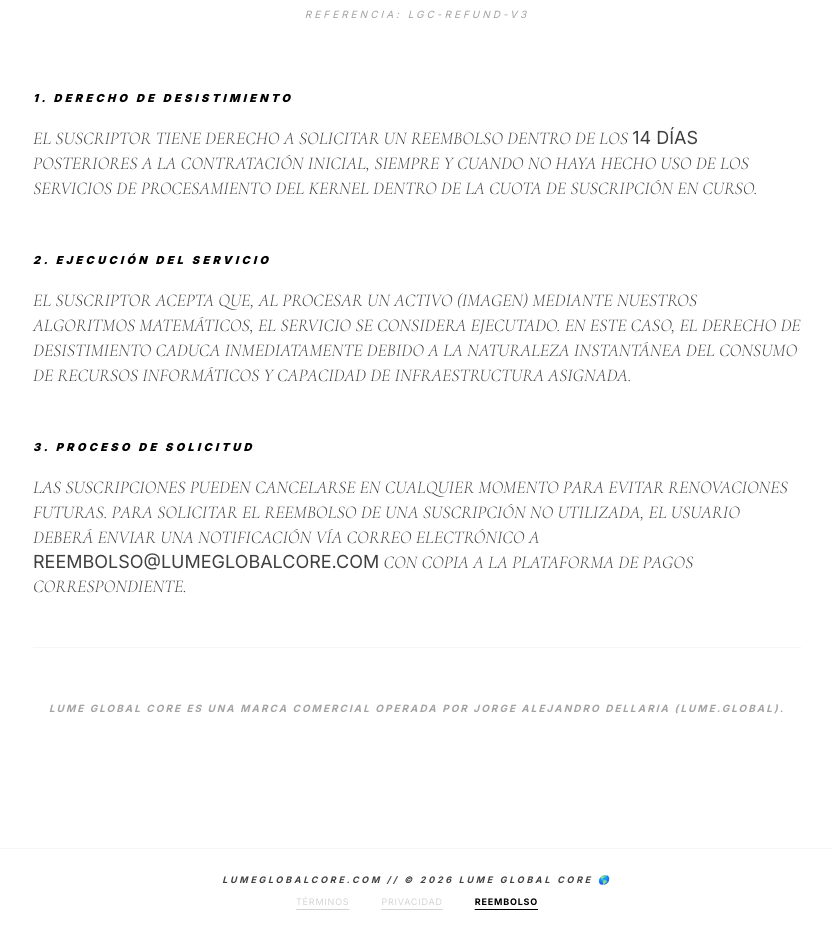
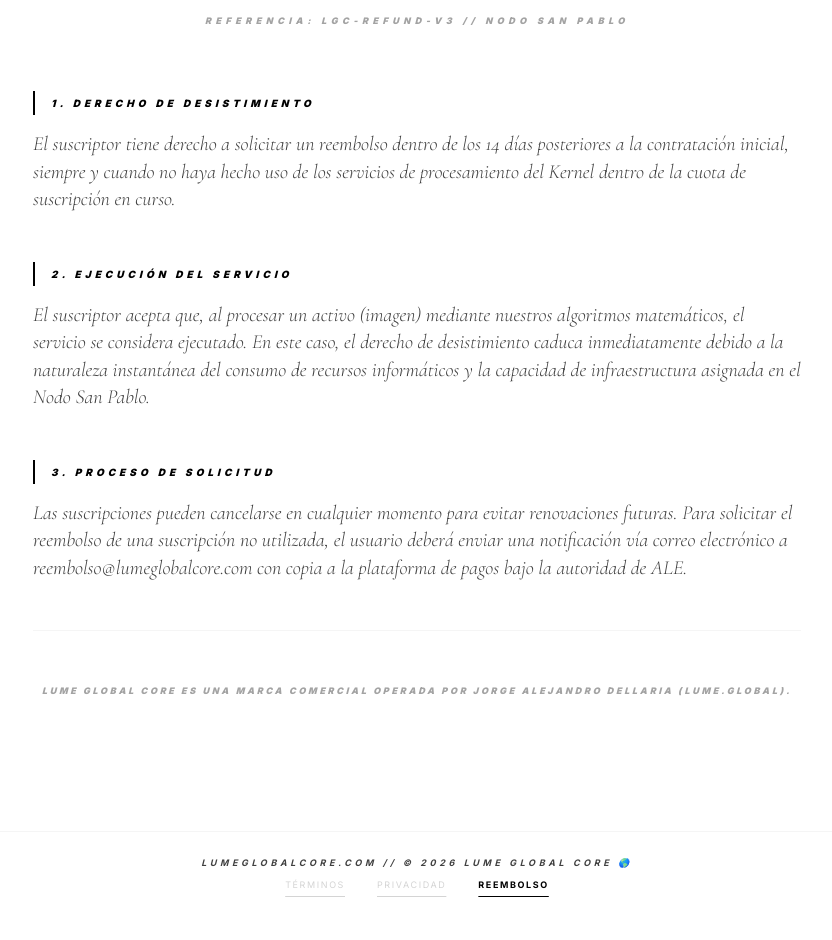
Before and after one commit to lumeglobal10-prog/lume-global-core, a Next.js app: page /refund in a window 1280 px wide. Shown: the part 224-1164 px from the top of the page, without its empty margins (223-1055 px from the left). Built offline with nearby package versions, Linux system fonts and the light colour scheme.

Commit message:
Update page.tsx

```diff
--- a/app/refund/page.tsx
+++ b/app/refund/page.tsx
@@ -8,14 +8,14 @@ export default function RefundPage() {
   const siteName = "LUME 🌎";
 
   return (
-    <main className="min-h-screen bg-white text-black font-sans flex flex-col justify-between overflow-x-hidden">
+    <main className="min-h-screen bg-white text-black font-sans flex flex-col justify-between overflow-x-hidden uppercase tracking-widest">
 
       {/* NAVEGACIÓN: LOGO INMUTABLE */}
       <nav className="w-full p-6 md:p-8 flex justify-between items-center shrink-0 z-50">
-        <div className="text-sm font-black tracking-[0.4em] uppercase italic">{siteName}</div>
+        <div className="text-sm font-black tracking-[0.4em] italic">{siteName}</div>
         <button
           onClick={() => router.back()}
-          className="bg-black text-white px-6 py-2 text-[10px] font-sans font-bold tracking-[0.2em] uppercase active:scale-95 transition-all hover:bg-neutral-800"
+          className="bg-black text-white px-8 py-3 text-[9px] font-bold tracking-[0.3em] active:scale-95 transition-all hover:bg-neutral-800 rounded-full"
         >
           ← VOLVER
         </button>
@@ -24,46 +24,46 @@ export default function RefundPage() {
       <section className="flex-grow flex flex-col items-center py-12 px-6 md:py-20">
         <article className="max-w-3xl w-full">
           {/* TÍTULO ESTILO KARADA DECO (SERIF) */}
-          <h1 className="text-3xl md:text-5xl font-serif font-light tracking-tight leading-tight mb-2 text-center italic lowercase first-letter:uppercase">
-            Política de reembolso
+          <h1 className="text-3xl md:text-5xl font-serif font-light tracking-tight leading-tight mb-2 text-center italic lowercase first-letter:uppercase normal-case">
+            Política de reembolso.
           </h1>
-          <p className="text-[10px] font-sans font-medium text-neutral-400 tracking-[0.3em] uppercase text-center mb-16 italic">
-            Referencia: LGC-REFUND-V3
+          <p className="text-[9px] font-black text-neutral-400 tracking-[0.5em] text-center mb-16 italic">
+            REFERENCIA: LGC-REFUND-V3 // NODO SAN PABLO
           </p>
 
           <div className="space-y-12 text-sm md:text-base leading-relaxed text-neutral-800">
             <section>
-              <h2 className="text-[11px] font-sans font-black tracking-[0.3em] uppercase mb-4 text-black italic">
-                1. Derecho de Desistimiento
+              <h2 className="text-[10px] font-black tracking-[0.4em] mb-4 text-black italic border-l-2 border-black pl-4">
+                1. DERECHO DE DESISTIMIENTO
               </h2>
-              <p className="font-serif font-light text-lg italic text-neutral-700 leading-snug">
-                El suscriptor tiene derecho a solicitar un reembolso dentro de los <strong className="font-sans not-italic">14 días</strong> posteriores a la contratación inicial, siempre y cuando no haya hecho uso de los servicios de procesamiento del Kernel dentro de la cuota de suscripción en curso.
+              <p className="font-serif font-light text-xl italic text-neutral-700 leading-snug normal-case">
+                El suscriptor tiene derecho a solicitar un reembolso dentro de los 14 días posteriores a la contratación inicial, siempre y cuando no haya hecho uso de los servicios de procesamiento del Kernel dentro de la cuota de suscripción en curso.
               </p>
             </section>
 
             <section>
-              <h2 className="text-[11px] font-sans font-black tracking-[0.3em] uppercase mb-4 text-black italic">
-                2. Ejecución del Servicio
+              <h2 className="text-[10px] font-black tracking-[0.4em] mb-4 text-black italic border-l-2 border-black pl-4">
+                2. EJECUCIÓN DEL SERVICIO
               </h2>
-              <p className="font-serif font-light text-lg italic text-neutral-700 leading-snug">
-                El suscriptor acepta que, al procesar un activo (imagen) mediante nuestros algoritmos matemáticos, el servicio se considera ejecutado. En este caso, el derecho de desistimiento caduca inmediatamente debido a la naturaleza instantánea del consumo de recursos informáticos y capacidad de infraestructura asignada.
+              <p className="font-serif font-light text-xl italic text-neutral-700 leading-snug normal-case">
+                El suscriptor acepta que, al procesar un activo (imagen) mediante nuestros algoritmos matemáticos, el servicio se considera ejecutado. En este caso, el derecho de desistimiento caduca inmediatamente debido a la naturaleza instantánea del consumo de recursos informáticos y la capacidad de infraestructura asignada en el Nodo San Pablo.
               </p>
             </section>
 
             <section>
-              <h2 className="text-[11px] font-sans font-black tracking-[0.3em] uppercase mb-4 text-black italic">
-                3. Proceso de Solicitud
+              <h2 className="text-[10px] font-black tracking-[0.4em] mb-4 text-black italic border-l-2 border-black pl-4">
+                3. PROCESO DE SOLICITUD
               </h2>
-              <p className="font-serif font-light text-lg italic text-neutral-700 leading-snug">
-                Las suscripciones pueden cancelarse en cualquier momento para evitar renovaciones futuras. Para solicitar el reembolso de una suscripción no utilizada, el usuario deberá enviar una notificación vía correo electrónico a <strong className="font-sans not-italic">reembolso@lumeglobalcore.com</strong> con copia a la plataforma de pagos correspondiente.
+              <p className="font-serif font-light text-xl italic text-neutral-700 leading-snug normal-case">
+                Las suscripciones pueden cancelarse en cualquier momento para evitar renovaciones futuras. Para solicitar el reembolso de una suscripción no utilizada, el usuario deberá enviar una notificación vía correo electrónico a reembolso@lumeglobalcore.com con copia a la plataforma de pagos bajo la autoridad de ALE.
               </p>
             </section>
 
             <hr className="border-neutral-100 my-12" />
 
             <section className="text-center pb-12">
-              <p className="text-[10px] font-sans font-bold tracking-[0.2em] text-neutral-400 italic uppercase">
-                Lume Global Core es una marca comercial operada por Jorge Alejandro Dellaria (LUME.GLOBAL).
+              <p className="text-[9px] font-black tracking-[0.3em] text-neutral-400 italic">
+                LUME GLOBAL CORE ES UNA MARCA COMERCIAL OPERADA POR JORGE ALEJANDRO DELLARIA (LUME.GLOBAL).
               </p>
             </section>
           </div>
@@ -71,18 +71,18 @@ export default function RefundPage() {
       </section>
 
       <footer className="w-full p-6 border-t border-neutral-100 flex flex-col items-center gap-2 bg-white">
-        <p className="text-[8px] md:text-[9px] font-sans font-bold text-neutral-700 tracking-[0.3em] uppercase italic">
+        <p className="text-[8px] md:text-[9px] font-bold text-neutral-700 tracking-[0.4em] italic">
           LUMEGLOBALCORE.COM // © 2026 LUME GLOBAL CORE 🌎
         </p>
-        <div className="flex gap-8 font-sans text-[9px] text-neutral-300 uppercase pb-2">
-          <Link href="/terms" className="hover:text-black underline underline-offset-4 decoration-1 transition-all">
-            Términos
+        <div className="flex gap-8 text-[9px] text-neutral-300 pb-2">
+          <Link href="/terms" className="hover:text-black underline underline-offset-8 decoration-1 transition-all">
+            TÉRMINOS
           </Link>
-          <Link href="/privacy" className="hover:text-black underline underline-offset-4 decoration-1 transition-all">
-            Privacidad
+          <Link href="/privacy" className="hover:text-black underline underline-offset-8 decoration-1 transition-all">
+            PRIVACIDAD
           </Link>
-          <Link href="/refund" className="text-black underline underline-offset-4 decoration-1 transition-all font-bold">
-            Reembolso
+          <Link href="/refund" className="text-black underline underline-offset-8 decoration-1 transition-all font-bold">
+            REEMBOLSO
           </Link>
         </div>
       </footer>
```
